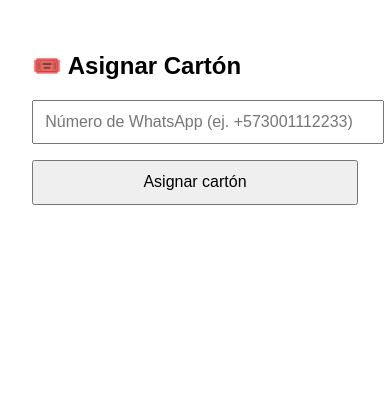
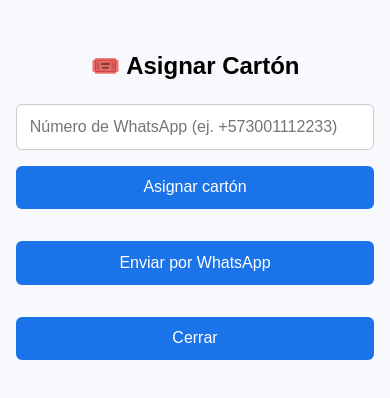
Before and after one commit to dev-goc/sbfo, a plain HTML site: page index.html in a window 390 px wide. Drawn offline with Linux system fonts and the light colour scheme.

Commit message:
Update index.html

```diff
--- a/index.html
+++ b/index.html
@@ -1,53 +1,113 @@
 <!DOCTYPE html>
 <html lang="es">
 <head>
-  <meta charset="UTF-8">
+  <meta charset="UTF-8" />
+  <meta name="viewport" content="width=device-width, initial-scale=1.0" />
   <title>Asignar Cartón de Bingo</title>
   <style>
+    :root {
+      --azul: #1a73e8;
+      --gris-fondo: #f7f9fc;
+    }
+
     body {
       font-family: sans-serif;
-      padding: 2rem;
-      max-width: 500px;
-      margin: auto;
+      background-color: var(--gris-fondo);
+      margin: 0;
+      padding: 2rem 1rem;
+      max-width: 600px;
+      margin-left: auto;
+      margin-right: auto;
     }
-    input, button {
+
+    h2 {
+      text-align: center;
+      font-size: 1.8rem;
+      margin-bottom: 1.5rem;
+    }
+
+    input,
+    button {
       width: 100%;
-      padding: 0.7rem;
+      padding: 0.8rem;
       font-size: 1rem;
       margin-bottom: 1rem;
+      border: 1px solid #ccc;
+      border-radius: 6px;
+      box-sizing: border-box;
     }
-    #estado, #resultado, #acciones {
+
+    button {
+      background-color: var(--azul);
+      color: white;
+      border: none;
+      cursor: pointer;
+    }
+
+    button:hover {
+      background-color: #1666cc;
+    }
+
+    #estado,
+    #resultado,
+    #acciones {
       display: none;
     }
+
     #resultado {
-      background: #f0f8ff;
+      background: white;
       padding: 1rem;
       border-radius: 8px;
       margin-top: 1rem;
+      box-shadow: 0 0 5px rgba(0, 0, 0, 0.1);
     }
+
+    #acciones {
+      display: flex;
+      gap: 1rem;
+      margin-top: 1rem;
+      flex-wrap: wrap;
+    }
+
     #acciones button {
-      width: 48%;
-      display: inline-block;
-      margin-right: 4%;
+      flex: 1 1 45%;
     }
+
     #imagen-carton {
-      max-width: 100%;
+      width: 100%;
+      height: auto;
       margin-top: 1rem;
       border: 1px solid #ccc;
-      border-radius: 4px;
+      border-radius: 6px;
     }
+
     #barra {
       width: 100%;
       background-color: #e0e0e0;
       border-radius: 5px;
-      margin-bottom: 1rem;
+      margin: 0.5rem 0;
     }
+
     #progreso {
       height: 10px;
       width: 0%;
       background-color: #4caf50;
       border-radius: 5px;
       transition: width 0.2s;
+    }
+
+    /* Responsive ajustes */
+    @media (max-width: 480px) {
+      h2 {
+        font-size: 1.5rem;
+      }
+      input,
+      button {
+        font-size: 1rem;
+      }
+      #acciones button {
+        flex: 1 1 100%;
+      }
     }
   </style>
 </head>
@@ -87,19 +147,17 @@
         return;
       }
 
-      // Preparar interfaz
       document.getElementById("estado").style.display = "block";
       document.getElementById("resultado").style.display = "none";
       document.getElementById("acciones").style.display = "none";
       document.getElementById("progreso").style.width = "0%";
       document.getElementById("tiempo").innerText = "⏱️ 0.0s";
 
-      // Iniciar temporizador
       tiempoInicio = Date.now();
       tiempoInterval = setInterval(() => {
         const transcurrido = ((Date.now() - tiempoInicio) / 1000).toFixed(1);
         document.getElementById("tiempo").innerText = `⏱️ ${transcurrido}s`;
-        const porcentaje = Math.min((transcurrido / 3) * 100, 100); // Máx. 3s
+        const porcentaje = Math.min((transcurrido / 3) * 100, 100);
         document.getElementById("progreso").style.width = `${porcentaje}%`;
       }, 100);
 
@@ -123,13 +181,12 @@
           return;
         }
 
-        // Mostrar resultado
         document.getElementById("carton-num").innerText = data.carton;
         document.getElementById("carton-link").innerText = data.link;
         document.getElementById("carton-link").href = data.link;
         document.getElementById("imagen-carton").src = data.link;
         document.getElementById("resultado").style.display = "block";
-        document.getElementById("acciones").style.display = "block";
+        document.getElementById("acciones").style.display = "flex";
 
         linkGlobal = data.link;
         numeroGlobal = numero;
```
